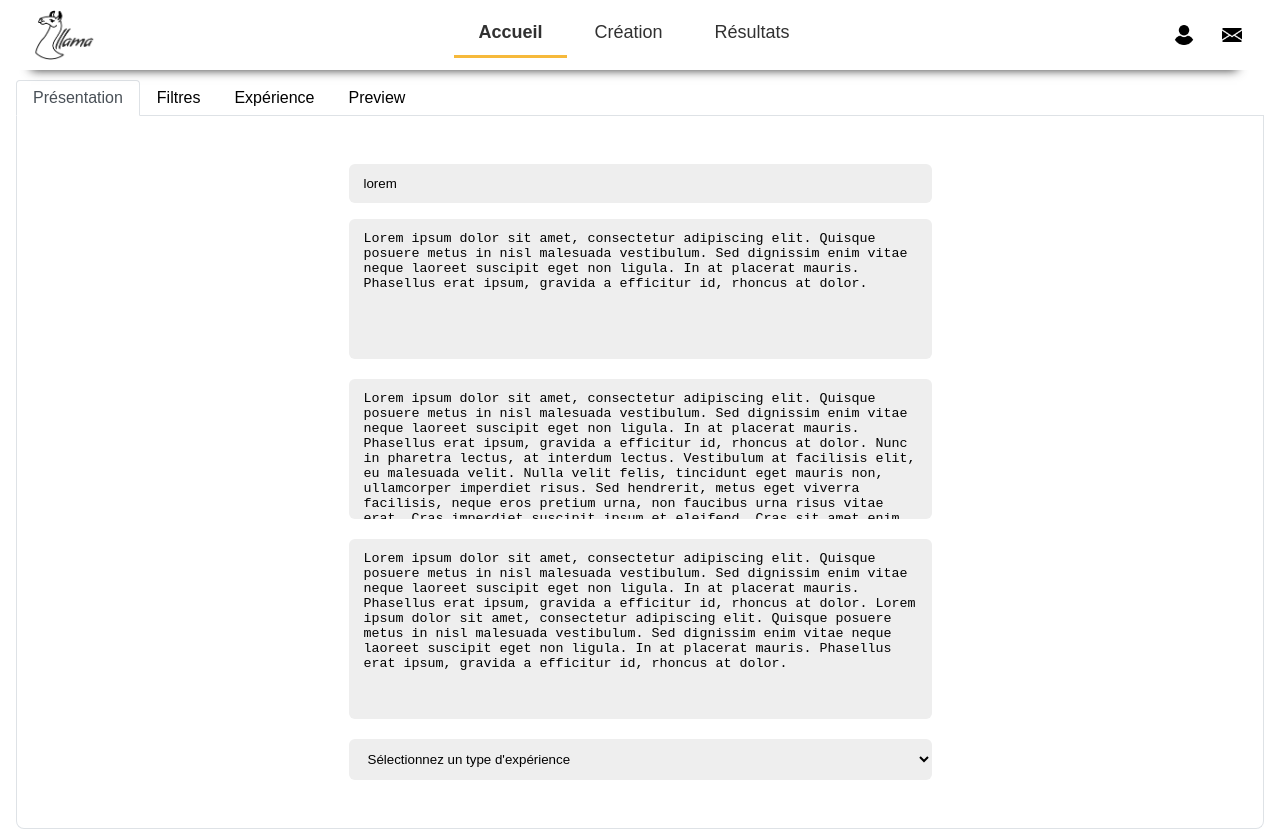
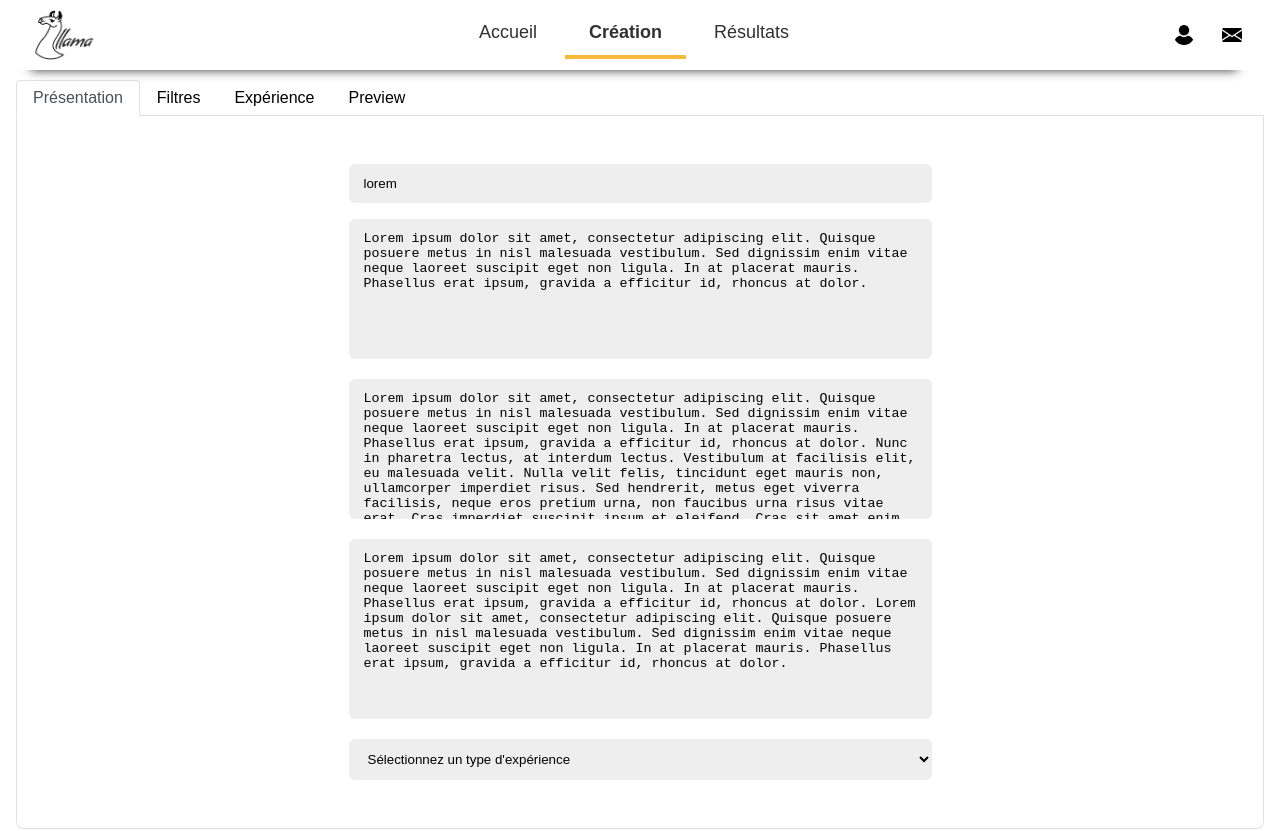
Before and after one commit to BallyB/Llama, a Svelte app in the folder Frontend/: page / in a window 1280 px wide. Shown: the top 831 px of the page. Built offline with nearby package versions, Linux system fonts and the light colour scheme; a web font is replaced by a local one.

Commit message:
navbar selected link fixed

```diff
--- a/Frontend/src/layout/NavbarResearcher.svelte
+++ b/Frontend/src/layout/NavbarResearcher.svelte
@@ -1,4 +1,7 @@
 <script>
+  export let selectedHome;
+  export let selectedCreation;
+  export let selectedResults;
 </script>
 
 <!-- <nav>
@@ -19,9 +22,9 @@
     <a class="logo" href="/"><img class="logo" src="images/llama.png" alt="logo" /></a>
   </div>
   <div class="centered-links">
-    <a class="links selected" href="/">Accueil</a>
-    <a class="links" href="/"> Création</a>
-    <a class="links" href="/"> Résultats</a>
+    <a class="links {selectedHome}" href="/">Accueil</a>
+    <a class="links {selectedCreation}" href="/"> Création</a>
+    <a class="links {selectedResults}" href="/"> Résultats</a>
   </div>
   <div class="right-links">
     <a class="profile" href="/"><img class="profile" src="images/user.png" alt="profile" /></a>
@@ -75,11 +78,11 @@
     font-family: "Varta", sans-serif;
   }
   .links:hover {
-    border-bottom: 3px solid #f6b93b;
+    border-bottom: 4px solid #f6b93b;
   }
   .selected {
-    border-bottom: 3px solid #f6b93b;
-    font-weight: bold;
+    border-bottom: 4px solid #f6b93b;
+    font-weight: bolder;
   }
 
   .shadow {
--- a/Frontend/src/layout/experience/steps/Thanks.svelte
+++ b/Frontend/src/layout/experience/steps/Thanks.svelte
@@ -1,5 +1,5 @@
 <script xmlns="http://www.w3.org/1999/html">
-    import { onMount } from 'svelte';
+    // import { onMount } from 'svelte';
     import {getContext} from "svelte";
     import Toggle from "../../Toggle.svelte";
 
--- a/Frontend/src/pages/Creation.svelte
+++ b/Frontend/src/pages/Creation.svelte
@@ -64,7 +64,7 @@
 </script>
 
 <body>
-    <Navbar/>
+    <Navbar selectedCreation={"selected"}/>
 
     <h1>Créer une expérience</h1>
 
```
